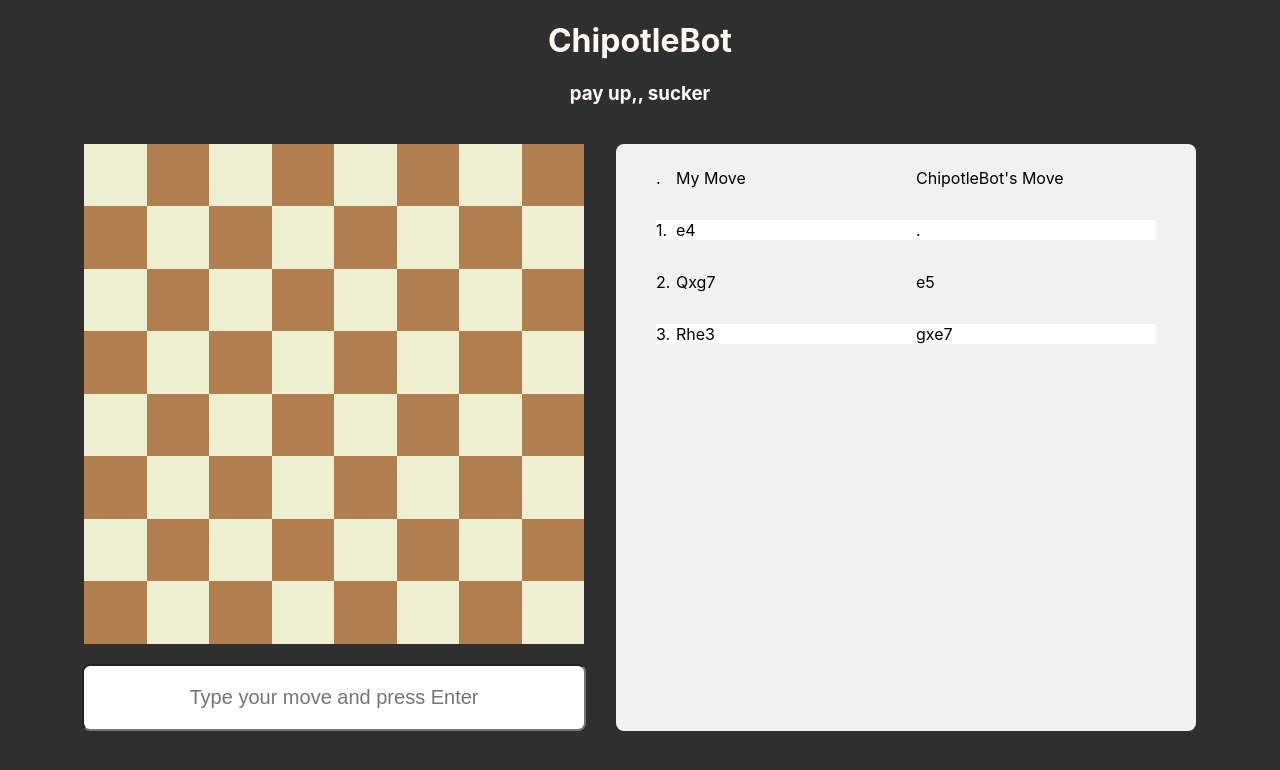
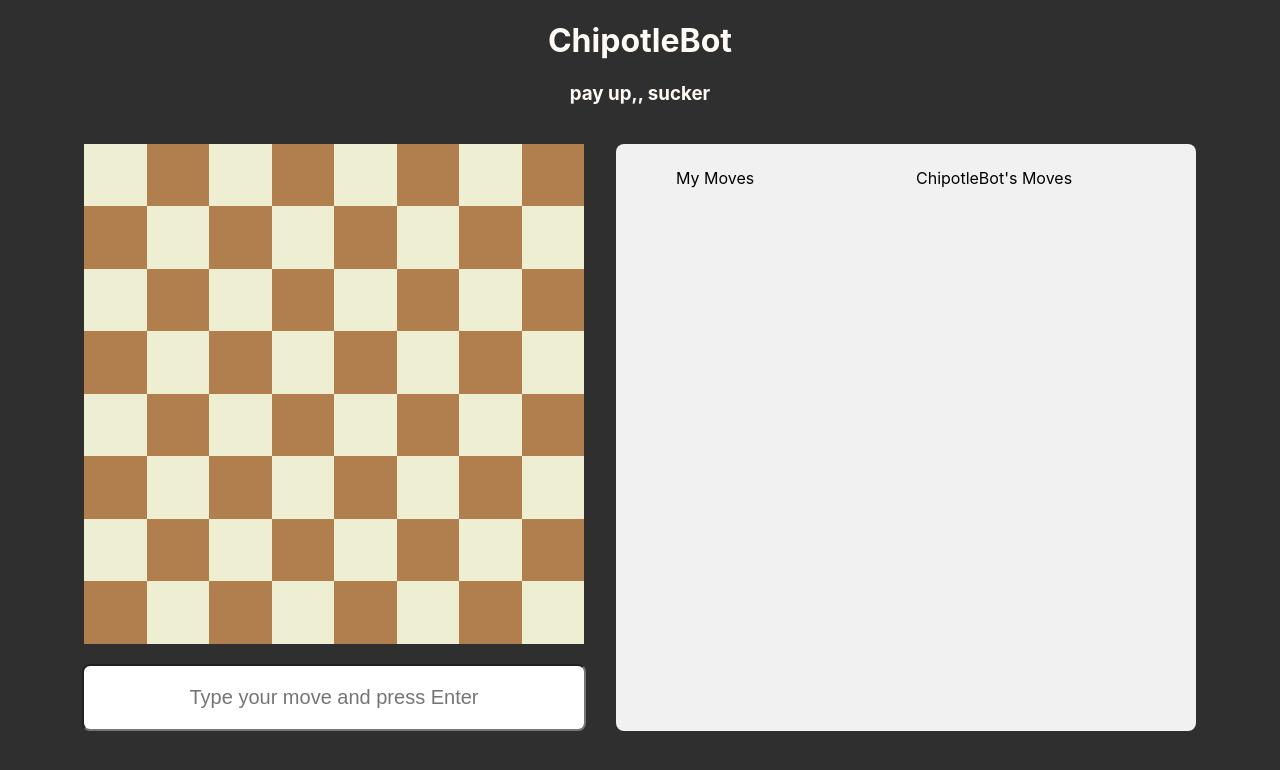
Before and after one commit to baphaelman/ChipotleBot, a React (Vite) app in the folder dev/vite-project/: page / in a window 1280 px wide. Both pictures are taken after a click on the button "Start Game". Shown: the top 770 px of the page. Built offline with nearby package versions, Linux system fonts and the light colour scheme; no server answers.

Commit message:
updating mvoes table working

```diff
--- a/dev/vite-project/src/App.css
+++ b/dev/vite-project/src/App.css
@@ -83,3 +83,7 @@ input {
 .odd {
   background-color: white;
 }
+
+.zero {
+  color: transparent;
+}
--- a/dev/vite-project/src/App.jsx
+++ b/dev/vite-project/src/App.jsx
@@ -9,7 +9,10 @@ function App() {
   const [inputValue, setInputValue] = useState('');
   const [gameStarted, setGameStarted] = useState(false);
   const [board, setBoard] = useState('8/8/8/8/8/8/8/8');
-  const [computerMove, setComputerMove] = useState('');
+  const [numberList, setNumberList] =  useState(['sum']);
+  const [myMoves, setMyMoves] = useState(['My Moves']);
+  const [botMoves, setBotMoves] = useState(["ChipotleBot's Moves"]);
+  const [moveNumber, setMoveNumber] = useState(1);
 
   useEffect(() => {
     if (gameStarted) {
@@ -42,13 +45,16 @@ function App() {
     try {
       const response = await axios.post('/make_player_move', { move: inputValue });
       setBoard(response.data.board);
+      setMyMoves((prevMoves) => [...prevMoves, response.data.move]);
+      setNumberList((prevNums) => [...prevNums, moveNumber.toString() + '.']);
+      setMoveNumber(moveNumber + 1);
       setInputValue('');
 
       // computer move
     try {
       const response = await axios.post('/make_computer_move');
       setBoard(response.data.board);
-      setComputerMove(response.data.move);
+      setBotMoves((prevMoves) => [...prevMoves, response.data.move]);
       setInputValue('');
     } catch (error) {
       console.error('Error making move:', error);
@@ -79,22 +85,25 @@ function App() {
           </div>
           <div className="moves-grid">
             <div className="numbers column">
-              <p>.</p>
-              <p className="odd">1.</p>
-              <p>2.</p>
-              <p className="odd">3.</p>
+              {numberList.map((item, index) => (
+              <p key={index} className={index === 0 ? 'zero' : index % 2 === 0 ? 'even' : 'odd'}>
+                {item}
+              </p>
+            ))}
             </div>
             <div className="my-moves column">
-              <p>My Move</p>
-              <p className="odd">e4</p>
-              <p>Qxg7</p>
-              <p className="odd">Rhe3</p>
+              {myMoves.map((item, index) => (
+                <p key={index} className={index % 2 === 0 ? 'even' : 'odd'}>
+                  {item}
+                </p>
+              ))}
             </div>
             <div className="chipotle-moves column">
-              <p>ChipotleBot's Move</p>
-              <p className="odd">.{computerMove}</p>
-              <p>e5</p>
-              <p className="odd">gxe7</p>
+            {botMoves.map((item, index) => (
+                <p key={index} className={index % 2 === 0 ? 'even' : 'odd'}>
+                  {item}
+                </p>
+              ))}
             </div>
           </div>
 
```
Also changed, not shown: 1 other file (tests, documents, lock files or other folders).
